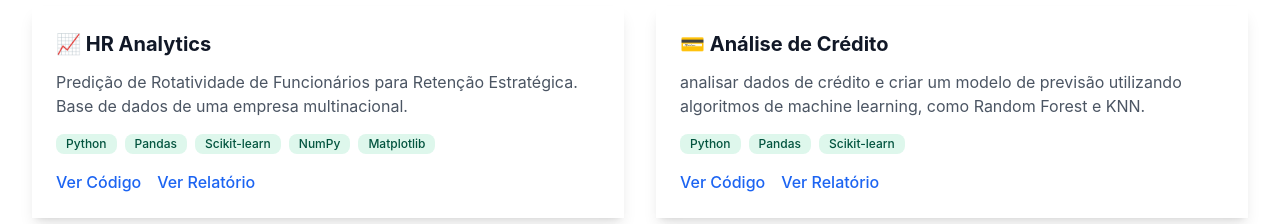
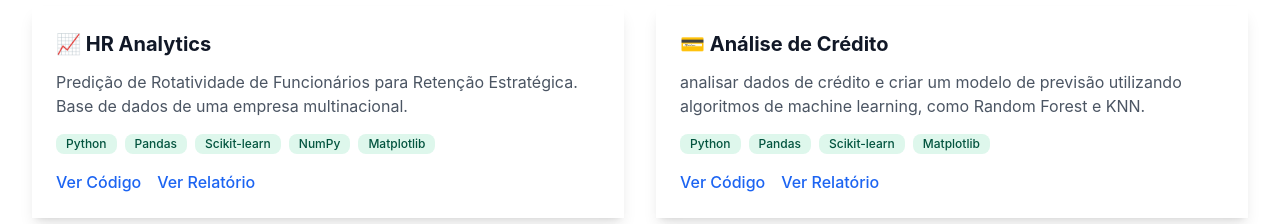
Before and after one commit to Haell39/NewPortfolioPage, a plain HTML site: page index.html in a window 1280 px wide. Shown: the part 820-1044 px from the top of the page. Drawn offline with nearby package versions, Linux system fonts and the light colour scheme.

Commit message:
Update index.html

```diff
--- a/index.html
+++ b/index.html
@@ -371,6 +371,10 @@
                 <span
                   class="bg-green-100 text-green-800 text-xs font-medium px-2.5 py-0.5 rounded-lg dark:bg-green-900 dark:text-green-300"
                   >Scikit-learn</span
+                >
+                <span
+                  class="bg-green-100 text-green-800 text-xs font-medium px-2.5 py-0.5 rounded-lg dark:bg-green-900 dark:text-green-300"
+                  >Matplotlib</span
                 >
               </div>
               <div class="flex gap-4 mt-auto">
```
